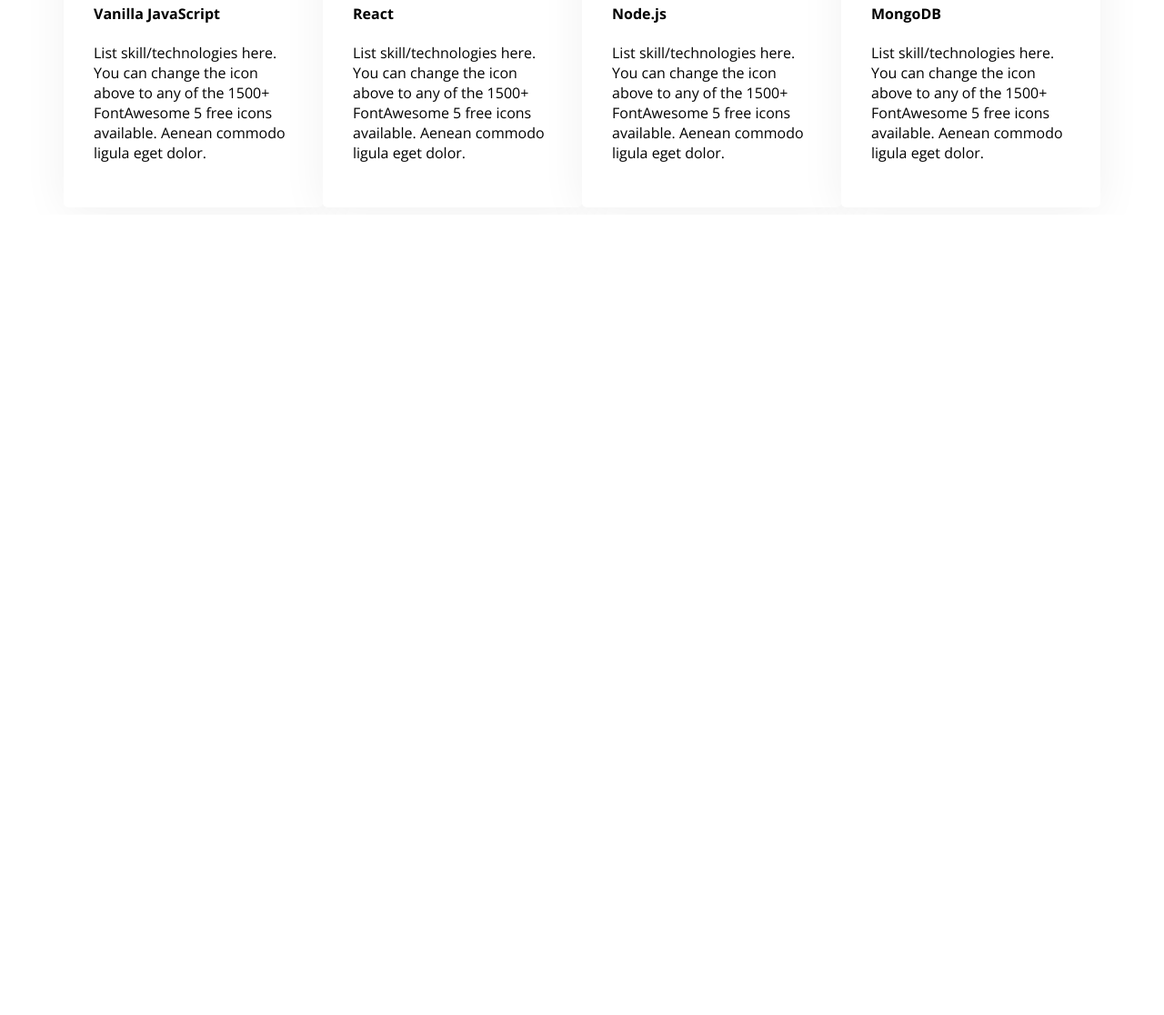
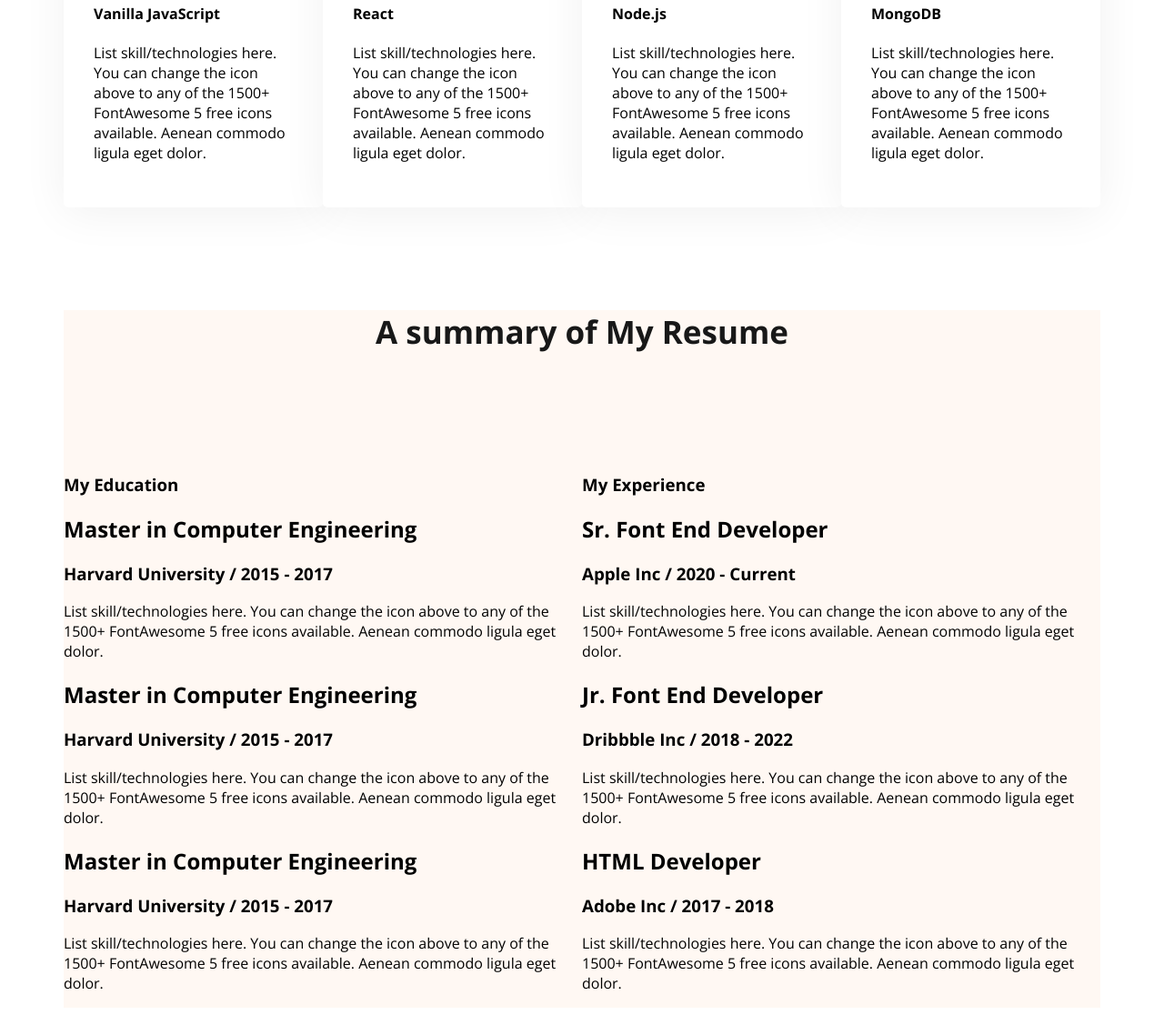
Before and after one commit to mdimran-mia/web-developer-website, a plain HTML site: page index.html in a window 1280 px wide. Shown: the part 2103-3219 px from the top of the page at 91% size. Before the commit the page ends 2339 px from the top, so only its background shows below. Drawn offline with nearby package versions, Linux system fonts and the light colour scheme.

Commit message:
added resume section

```diff
--- a/index.html
+++ b/index.html
@@ -64,33 +64,93 @@
         <!-- start of What i do section -->
         <section class="what-i">
             <h3 class="section-title">What I do</h3>
-            <p class="section-descriptions">I have more than 10 years experience building software for clients all over the world. Below is a quick overview of my main technical skill sets and technologies i use. Want to find out more about my experience? Check out my online resume and project portfolio.</p>
+            <p class="section-descriptions">I have more than 10 years experience building software for clients all over
+                the world. Below is a quick overview of my main technical skill sets and technologies i use. Want to
+                find out more about my experience? Check out my online resume and project portfolio.</p>
 
             <div class="skills-container">
                 <div class="skills">
                     <img src="images/icons/js.png" alt="js icon" class="">
                     <h4>Vanilla JavaScript</h4>
-                    <p>List skill/technologies here. You can change the icon above to any of the 1500+ FontAwesome 5 free icons available. Aenean commodo ligula eget dolor.</p>
+                    <p>List skill/technologies here. You can change the icon above to any of the 1500+ FontAwesome 5
+                        free icons available. Aenean commodo ligula eget dolor.</p>
                 </div>
                 <div class="skills">
                     <img src="images/icons/react.png" alt="" class="">
                     <h4>React</h4>
-                    <p>List skill/technologies here. You can change the icon above to any of the 1500+ FontAwesome 5 free icons available. Aenean commodo ligula eget dolor.</p>
+                    <p>List skill/technologies here. You can change the icon above to any of the 1500+ FontAwesome 5
+                        free icons available. Aenean commodo ligula eget dolor.</p>
                 </div>
                 <div class="skills">
                     <img src="images/icons/nodejs.png" alt="" class="">
                     <h4>Node.js</h4>
-                    <p>List skill/technologies here. You can change the icon above to any of the 1500+ FontAwesome 5 free icons available. Aenean commodo ligula eget dolor.</p>
+                    <p>List skill/technologies here. You can change the icon above to any of the 1500+ FontAwesome 5
+                        free icons available. Aenean commodo ligula eget dolor.</p>
                 </div>
                 <div class="skills">
                     <img src="images/icons/mongo.png" alt="" class="">
                     <h4>MongoDB</h4>
-                    <p>List skill/technologies here. You can change the icon above to any of the 1500+ FontAwesome 5 free icons available. Aenean commodo ligula eget dolor.</p>
+                    <p>List skill/technologies here. You can change the icon above to any of the 1500+ FontAwesome 5
+                        free icons available. Aenean commodo ligula eget dolor.</p>
                 </div>
             </div>
 
         </section>
 
+        <section class="resume">
+            <h2 class="resume-title">A summary of My Resume</h2>
+            <div class="resume-column-container">
+                <div class="resume-column">
+                    <h3 class="item-name">My Education</h3>
+                    <div class="item-container">
+                        <h2 class="item-title">Master in Computer Engineering</h2>
+                        <h3 class="item-address">Harvard University / 2015 - 2017</h3>
+                        <p class="item-description">List skill/technologies here. You can change the icon above
+                            to any of the 1500+ FontAwesome 5 free icons available. Aenean commodo ligula eget dolor.
+                        </p>
+                    </div>
+                    <div class="item-container">
+                        <h2 class="item-title">Master in Computer Engineering</h2>
+                        <h3 class="item-address">Harvard University / 2015 - 2017</h3>
+                        <p class="item-description">List skill/technologies here. You can change the icon above
+                            to any of the 1500+ FontAwesome 5 free icons available. Aenean commodo ligula eget dolor.
+                        </p>
+                    </div>
+                    <div class="item-container">
+                        <h2 class="item-title">Master in Computer Engineering</h2>
+                        <h3 class="item-address">Harvard University / 2015 - 2017</h3>
+                        <p class="item-description">List skill/technologies here. You can change the icon above
+                            to any of the 1500+ FontAwesome 5 free icons available. Aenean commodo ligula eget dolor.
+                        </p>
+                    </div>
+                </div>
+                <div class="resume-column">
+                    <h3 class="item-name">My Experience</h3>
+
+                    <div class="item-container">
+                        <h2 class="item-title">Sr. Font End Developer</h2>
+                        <h3 class="item-address">Apple Inc / 2020 - Current</h3>
+                        <p class="item-description">List skill/technologies here. You can change the icon above
+                            to any of the 1500+ FontAwesome 5 free icons available. Aenean commodo ligula eget dolor.
+                        </p>
+                    </div>
+                    <div class="item-container">
+                        <h2 class="item-title">Jr. Font End Developer</h2>
+                        <h3 class="item-address">Dribbble Inc / 2018 - 2022</h3>
+                        <p class="item-description">List skill/technologies here. You can change the icon above
+                            to any of the 1500+ FontAwesome 5 free icons available. Aenean commodo ligula eget dolor.
+                        </p>
+                    </div>
+                    <div class="item-container">
+                        <h2 class="item-title">HTML Developer</h2>
+                        <h3 class="item-address">Adobe Inc / 2017 - 2018</h3>
+                        <p class="item-description">List skill/technologies here. You can change the icon above
+                            to any of the 1500+ FontAwesome 5 free icons available. Aenean commodo ligula eget dolor.
+                        </p>
+                    </div>
+                </div>
+            </div>
+        </section>
 
     </main>
     <footer>
--- a/styles/portfolio.css
+++ b/styles/portfolio.css
@@ -195,3 +195,25 @@ main {
 }
 
 /* Resume section bellow */
+
+.resume {
+    background-color: #FFF8F3;
+}
+
+.resume>.resume-title {
+    color: #181818;
+    text-align: center;
+    font-size: 35px;
+    font-weight: 700;
+    margin: 113px 0;
+}
+
+.resume>.resume-column-container {
+    display: flex;
+}
+
+.resume>.resume-column-container>.resume-item-container>.item-title {
+    color:#474747;
+    font-size: 25px;
+    font-weight: 700;
+}
```
